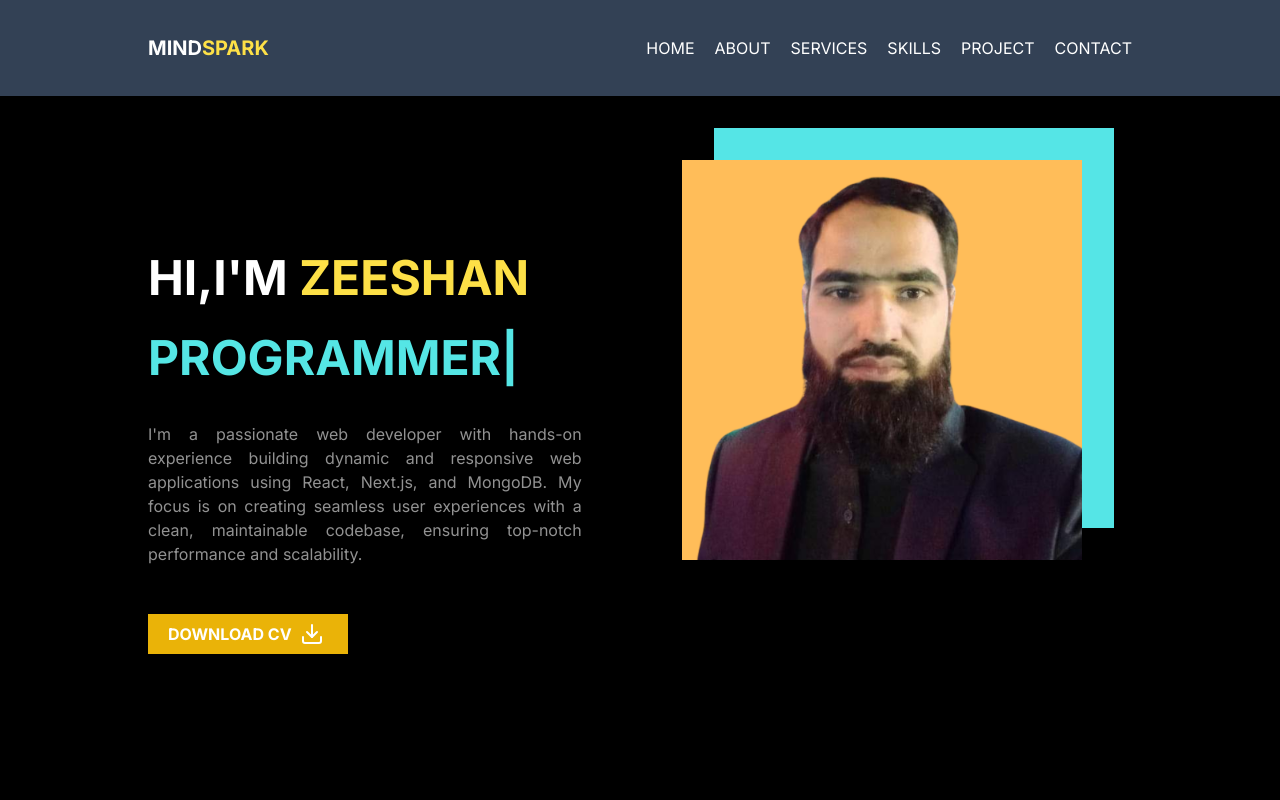
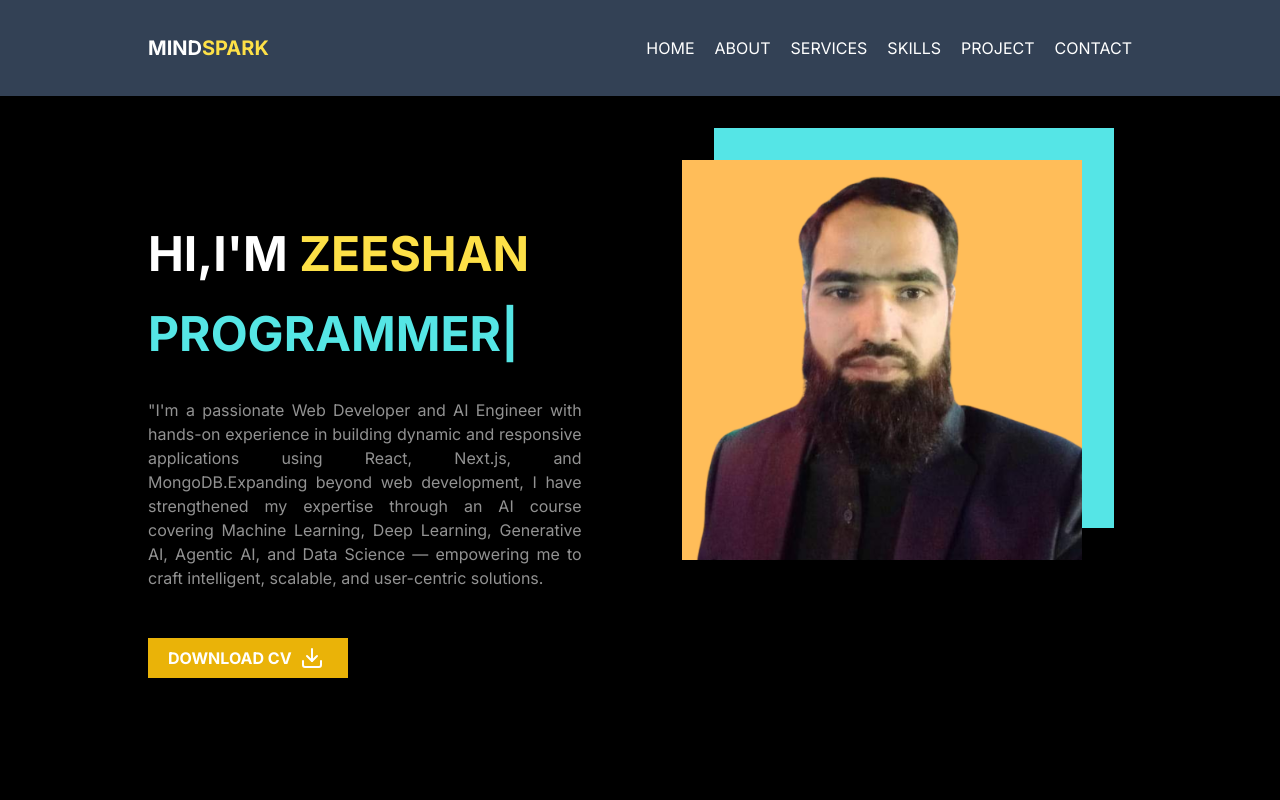
Before and after one commit to shsnge/zeeshanonline, a Next.js app: page / in a window 1280 px wide. Shown: the top 800 px of the page. Built offline with nearby package versions, Linux system fonts and the light colour scheme.

Commit message:
Update HomeScreen.jsx

```diff
--- a/app/components/HomeScreen.jsx
+++ b/app/components/HomeScreen.jsx
@@ -21,7 +21,7 @@ function HomeScreen() {
 
                 </div>
 
-                <p className=" text-[#ffffff92] text-justify pt-5" data-aos="fade-right">I&apos;m a passionate web developer with hands-on experience building dynamic and responsive web applications using React, Next.js, and MongoDB. My focus is on creating seamless user experiences with a clean, maintainable codebase, ensuring top-notch performance and scalability.</p>
+                <p className=" text-[#ffffff92] text-justify pt-5" data-aos="fade-right">"I'm a passionate Web Developer and AI Engineer with hands-on experience in building dynamic and responsive applications using React, Next.js, and MongoDB.Expanding beyond web development, I have strengthened my expertise through an AI course covering Machine Learning, Deep Learning, Generative AI, Agentic AI, and Data Science — empowering me to craft intelligent, scalable, and user-centric solutions.</p>
 
                 <Link
                     download
```
